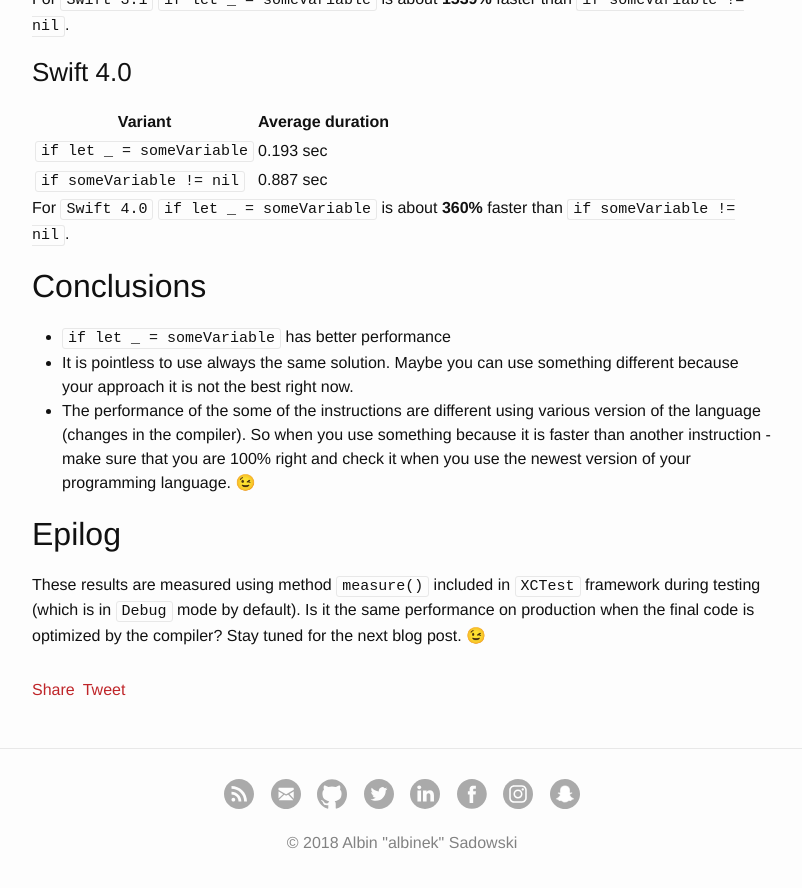
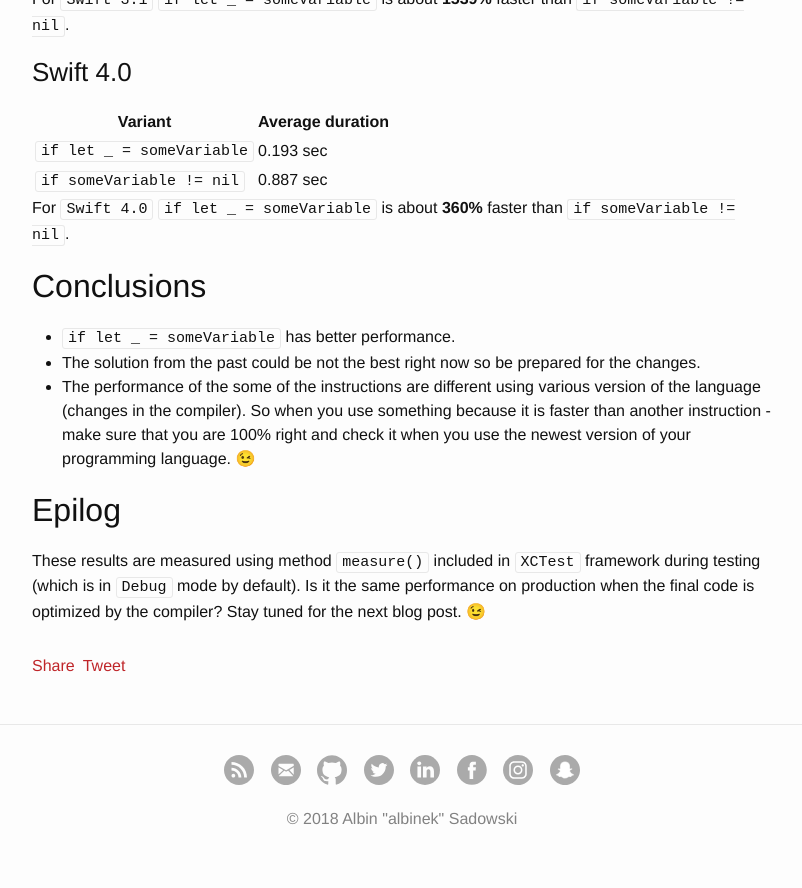
Before and after one commit to albinekcom/albinekcom.github.io, a Jekyll site: the page built from _posts/2018-07-08-to-if-let-or-to-if-not-nil.markdown, in a window 1280 px wide and 900 px high, scrolled down 2828 px. Shown: the top 888 px of the window, without its empty margins (238-1040 px from the left). Built offline with Jekyll 4.4.1, drawn with Linux system fonts in a browser that asks for light colours; comment, search, counter and statistics services are not loaded.

Commit message:
Improve conclusions

```diff
--- a/_posts/2018-07-08-to-if-let-or-to-if-not-nil.markdown
+++ b/_posts/2018-07-08-to-if-let-or-to-if-not-nil.markdown
@@ -133,8 +133,8 @@
 
 ## Conclusions
 
-- `if let _ = someVariable` has better performance
-- It is pointless to use always the same solution. Maybe you can use something different because your approach it is not the best right now.
+- `if let _ = someVariable` has better performance.
+- The solution from the past could be not the best right now so be prepared for the changes.
 - The performance of the some of the instructions are different using various version of the language (changes in the compiler). So when you use something because it is faster than another instruction - make sure that you are 100% right and check it when you use the newest version of your programming language. 😉
 
 
```
